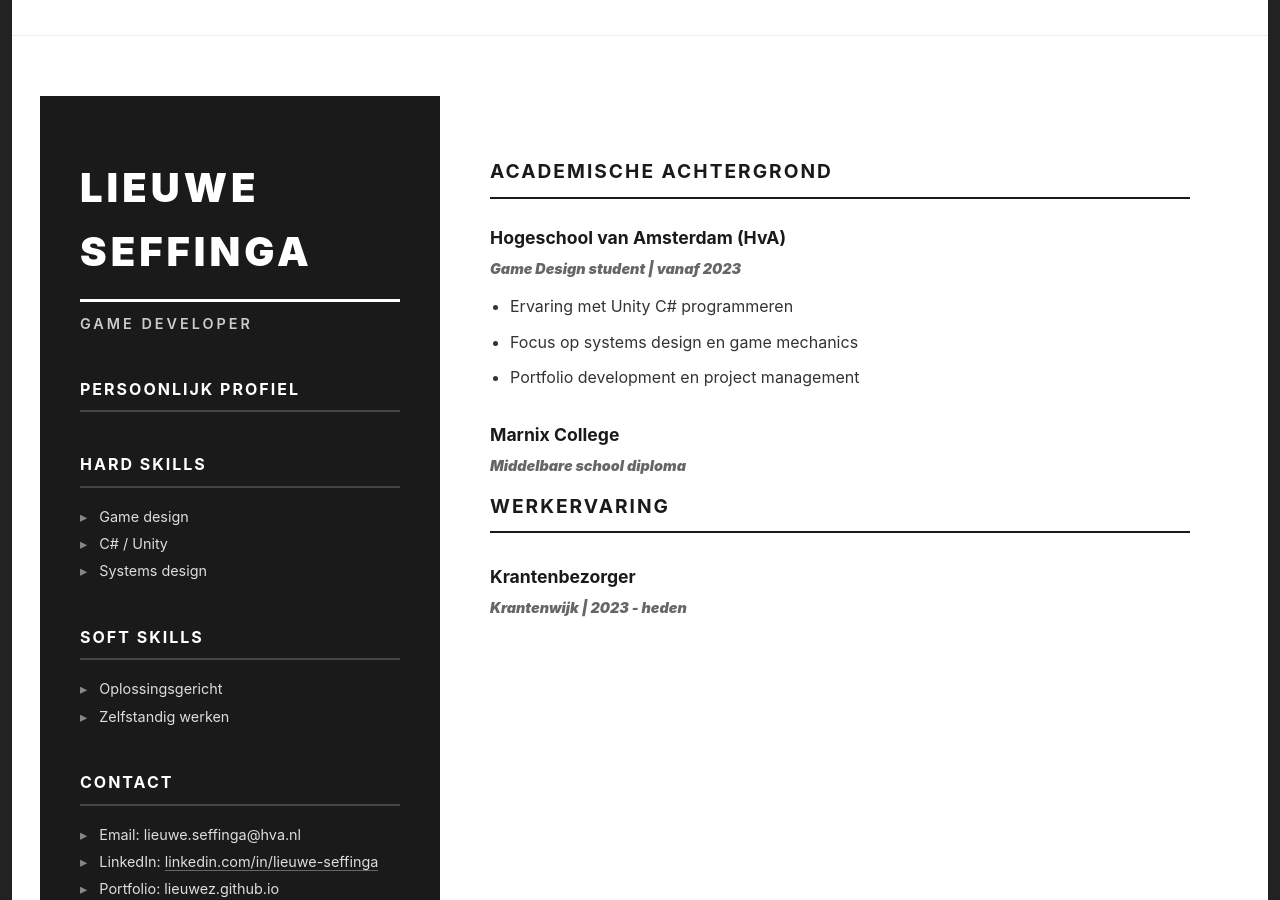
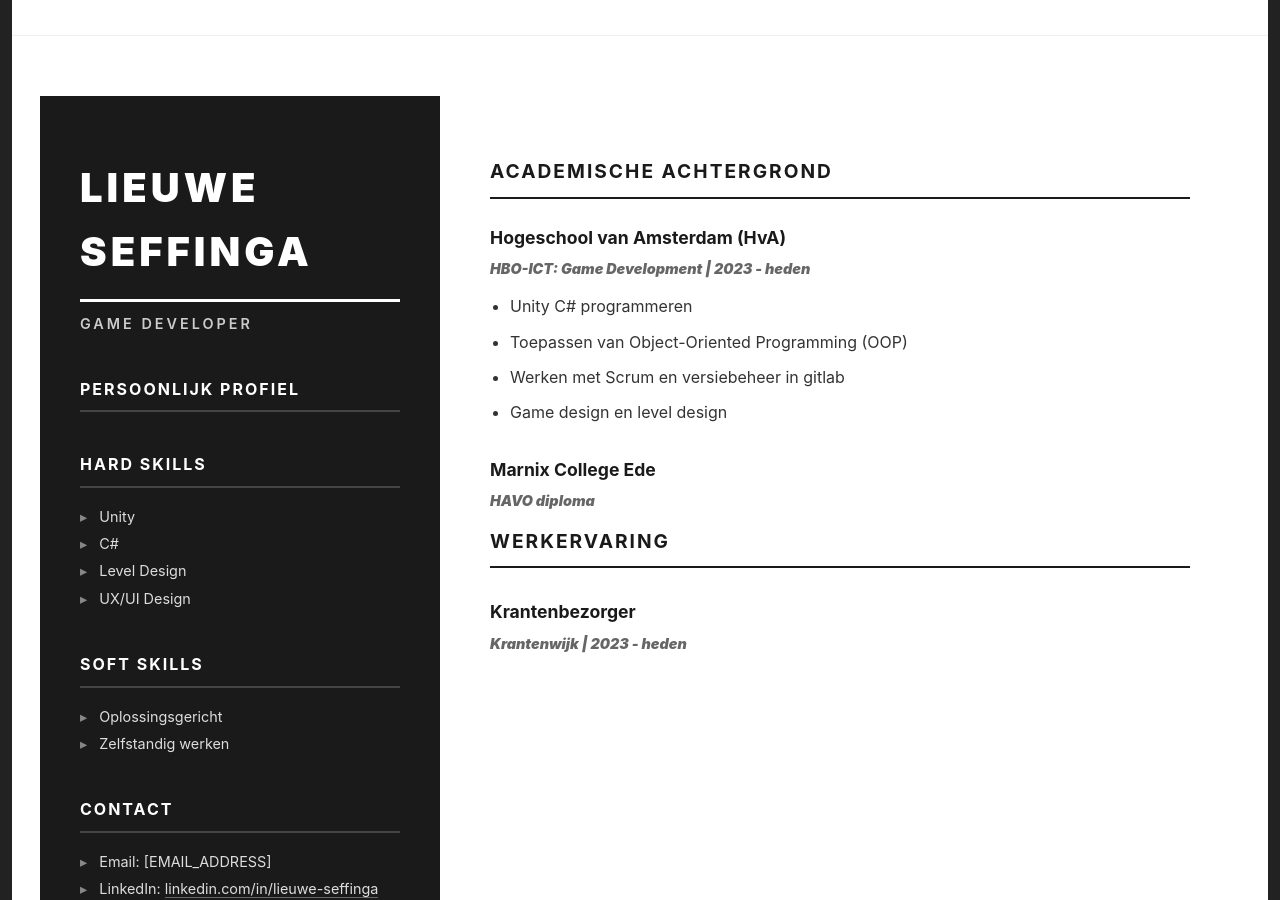
Before and after one commit to lieuweZ/lieuwez.github.io, a Jekyll site: the page built from Bio.md, in a window 1280 px wide and 900 px high, scrolled down 256 px. Built offline with Jekyll 4.4.1, drawn with Linux system fonts in a browser that asks for light colours.

Commit message:
changed bio

```diff
--- a/Bio.md
+++ b/Bio.md
@@ -12,18 +12,20 @@ permalink: /about/
 
 ## HARD SKILLS
 
-- Game design
-- C# / Unity
-- Systems design
+- Unity
+- C#
+- Level Design
+- UX/UI Design
 
 ## SOFT SKILLS
 
 - Oplossingsgericht
 - Zelfstandig werken
 
+
 ## CONTACT
 
-- Email: lieuwe.seffinga@hva.nl
+- Email: [EMAIL_ADDRESS]
 - LinkedIn: [linkedin.com/in/lieuwe-seffinga](https://www.linkedin.com/in/lieuwe-seffinga/)
 - Portfolio: lieuwez.github.io
 
@@ -33,15 +35,18 @@ permalink: /about/
 
 ### Hogeschool van Amsterdam (HvA)
 
-<strong>Game Design student | vanaf 2023</strong>
+<strong>HBO-ICT: Game Development | 2023 - heden</strong>
 
-- Ervaring met Unity C# programmeren
-- Focus op systems design en game mechanics
-- Portfolio development en project management
+- Unity C# programmeren
+- Toepassen van Object-Oriented Programming (OOP)
+- Werken met Scrum en versiebeheer in gitlab
+- Game design en level design
 
-### Marnix College
 
-<strong>Middelbare school diploma </strong>
+
+### Marnix College Ede
+
+<strong>HAVO diploma </strong>
 
 ## WERKERVARING
 
```
